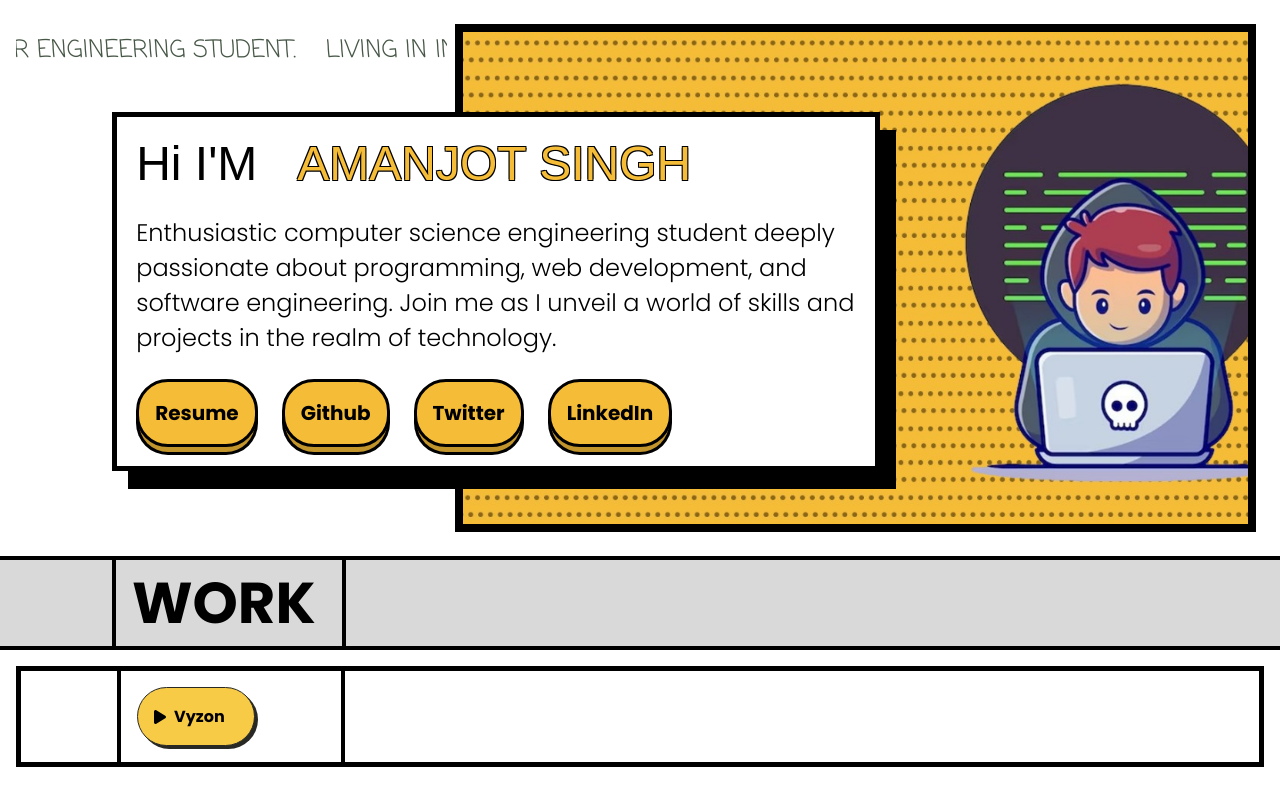
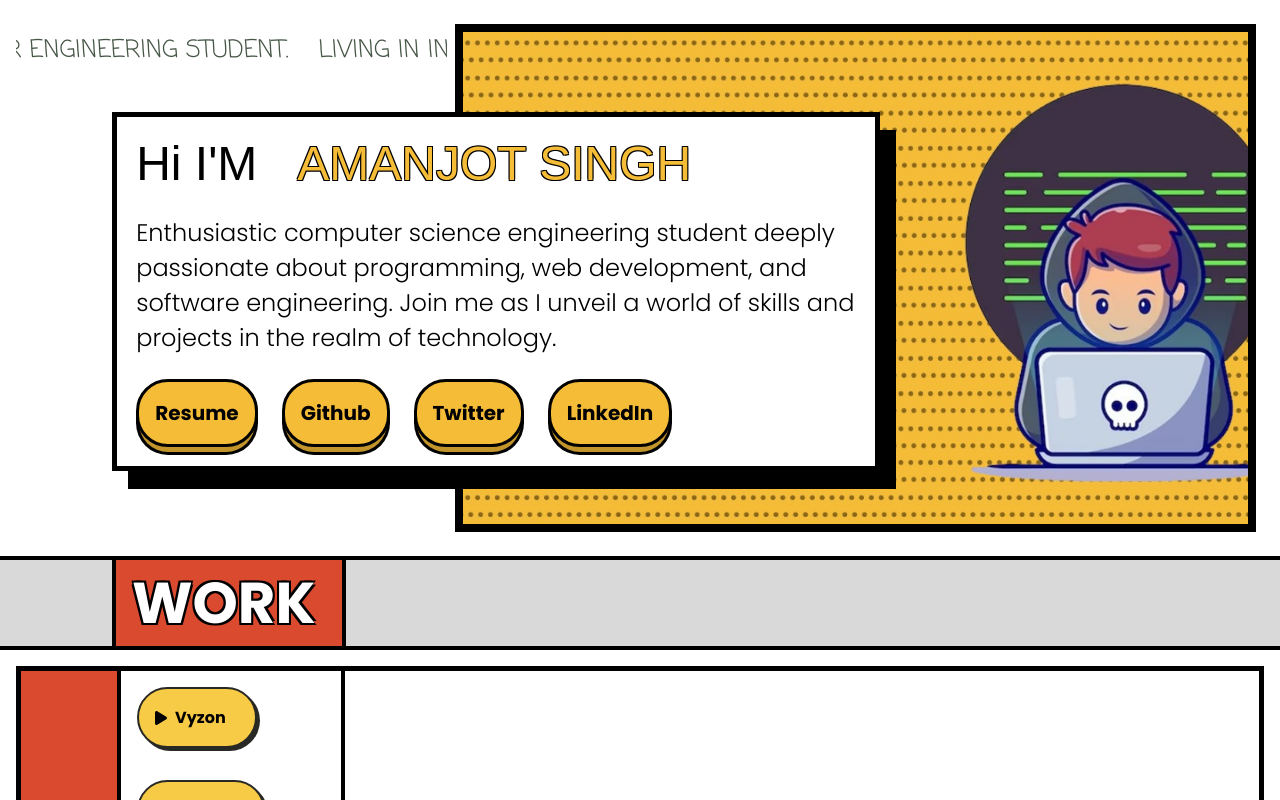
Before and after one commit to Amanjot-001/portfolio-old, a React (Vite) app: page / in a window 1280 px wide. Shown: the top 800 px of the page. Built offline with nearby package versions, Linux system fonts and the light colour scheme; a web font is replaced by a local one.

Commit message:
style update

```diff
--- a/src/assets/styles/Label.css
+++ b/src/assets/styles/Label.css
@@ -13,4 +13,11 @@ h1 {
     text-align: start;
     border-left: 4px solid #000;
     border-right: 4px solid #000;
+    background-color: #da4a2f;
+    color: #fff;
+    text-shadow:
+        -2px -2px 0 #000,
+        2px -2px 0 #000,
+        -2px 2px 0 #000,
+        2px 2px 0 #000;
 }
--- a/src/assets/styles/Projects.css
+++ b/src/assets/styles/Projects.css
@@ -4,11 +4,16 @@
     padding-left: 6rem;
     grid-template-columns: 20% 80%;
     border: 5px solid #000;
+    background-color: #da4a2f;
 }
 
 .nav {
     border-left: 4px solid #000;
     border-right: 4px solid #000;
+    z-index: 1;
+    background-color: #fff;
+    height: 100%;
+    width: 100%;
 }
 
 .nav-content {
@@ -16,6 +21,7 @@
     flex-direction: column;
     align-items: start;
     justify-content: center;
+    gap: 2rem;
     padding: 1rem;
 }
 
@@ -29,7 +35,7 @@
     background-color: #f7cb45;
     text-transform: capitalize;
     border-radius: 50px;
-    border: 1px solid #282825;
+    border: 2px solid #282825;
     box-shadow: 3px 3px 0 0 #282825;
     cursor: pointer;
     font-family: 'poppins-bold', sans-serif;
@@ -41,3 +47,8 @@
         transform: translate(-2px, -2px);
     }
 }
+
+.project-show {
+    z-index: 1;
+    background-color: #fff;
+}
--- a/src/components/Projects.jsx
+++ b/src/components/Projects.jsx
@@ -1,16 +1,33 @@
 import '../assets/styles/Projects.css'
 import { FontAwesomeIcon } from '@fortawesome/react-fontawesome'
 import { faPlay } from '@fortawesome/free-solid-svg-icons'
+
+const projects = [
+    {
+        name: 'vyzon'
+    },
+    {
+        name: 'galaxy'
+    },
+    {
+        name: 'semicolon'
+    },
+    {
+        name: 'code convertor'
+    },
+]
 
 export default function Projects() {
     return (
         <div className="projects">
             <div className="nav">
                 <div className="nav-content">
-                    <div className="nav-item">
-                    <FontAwesomeIcon icon={faPlay} />
-                    Vyzon &nbsp; &nbsp;
-                    </div>
+                    {projects.map((project, index) => (
+                        <div key={index} className="nav-item">
+                        <FontAwesomeIcon icon={faPlay} />
+                        {project.name} &nbsp; &nbsp;
+                      </div>
+                    ))}
                 </div>
             </div>
             <div className="project-show"></div>
```
